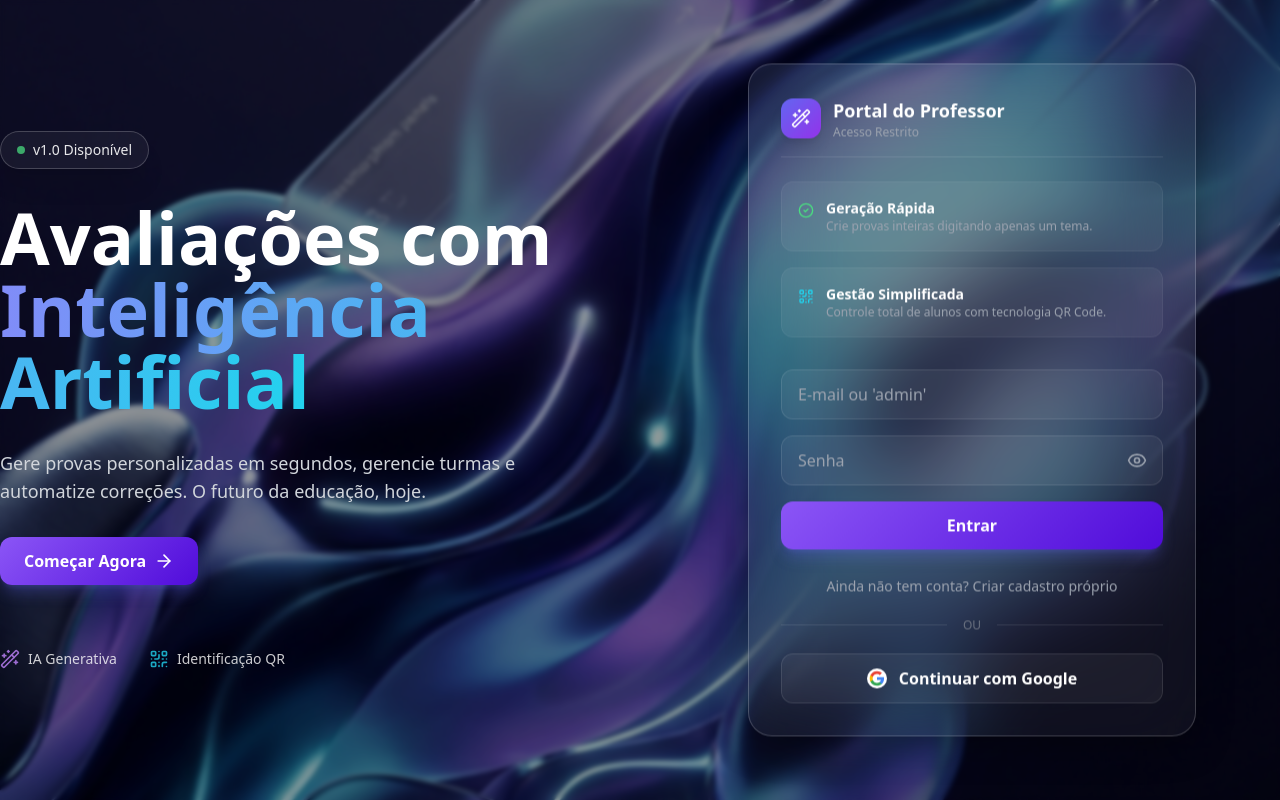
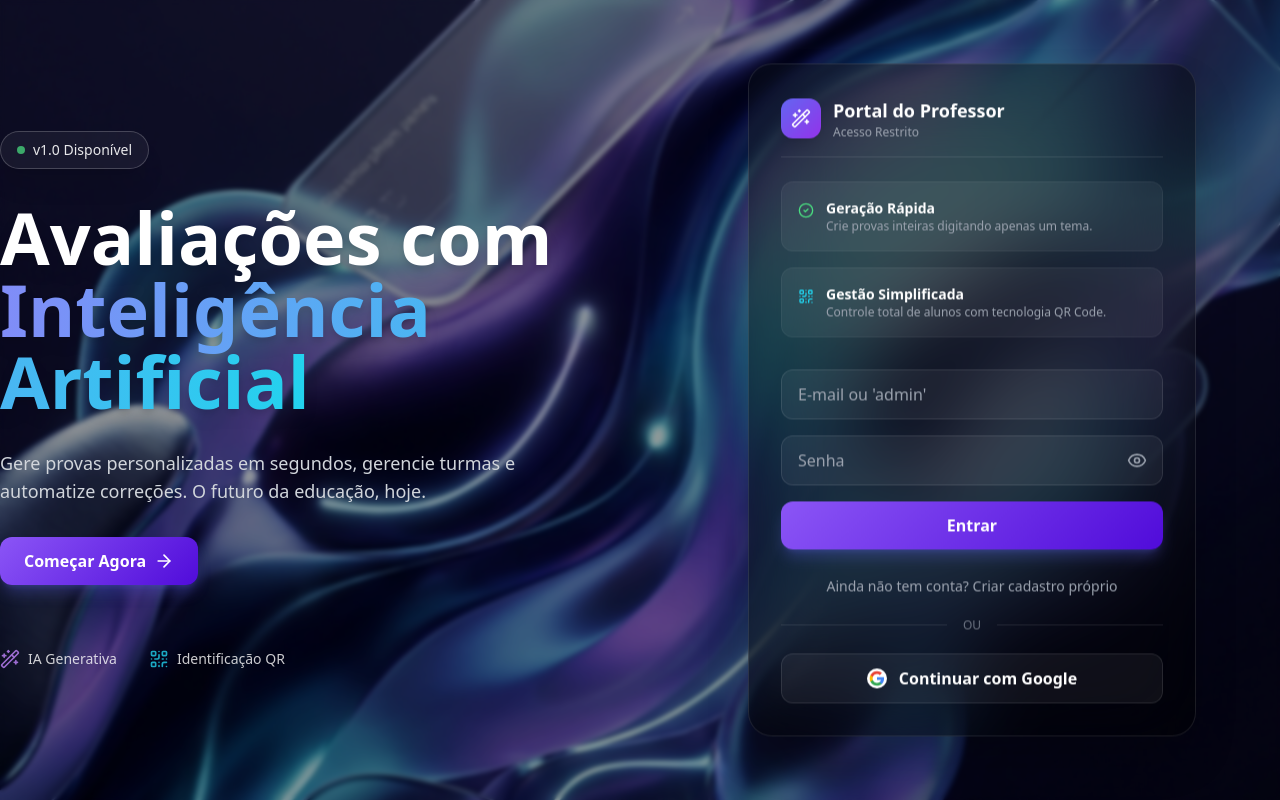
Before and after one commit to weslley-nunes/vilaguaracy, a Next.js app: page / in a window 1280 px wide. Built offline with nearby package versions, Linux system fonts and the light colour scheme; no server answers.

Commit message:
Ajuste de contraste e cores na tela de login

```diff
--- a/src/app/page.js
+++ b/src/app/page.js
@@ -41,7 +41,7 @@ export default function Home() {
             v1.0 Disponível
           </div>
 
-          <h1 className="text-5xl lg:text-7xl font-bold leading-tight">
+          <h1 className="text-5xl lg:text-7xl font-bold leading-tight text-white drop-shadow-lg">
             Avaliações com <br />
             <span className="text-gradient-primary">Inteligência Artificial</span>
           </h1>
@@ -78,7 +78,7 @@ export default function Home() {
 
         {/* Right Side: Glass Card Login */}
         <div className="flex justify-center animate-float">
-          <div className="glass-card p-6 sm:p-8 max-w-md w-full border-t border-white/20">
+          <div className="backdrop-blur-2xl bg-black/40 rounded-3xl p-6 sm:p-8 max-w-md w-full border border-white/10 shadow-2xl">
             <div className="mb-6 flex items-center gap-3 border-b border-white/10 pb-4">
               <div className="w-10 h-10 rounded-xl bg-gradient-to-br from-indigo-500 to-purple-600 flex items-center justify-center text-white shadow-lg">
                 <Wand2 size={20} />
```
